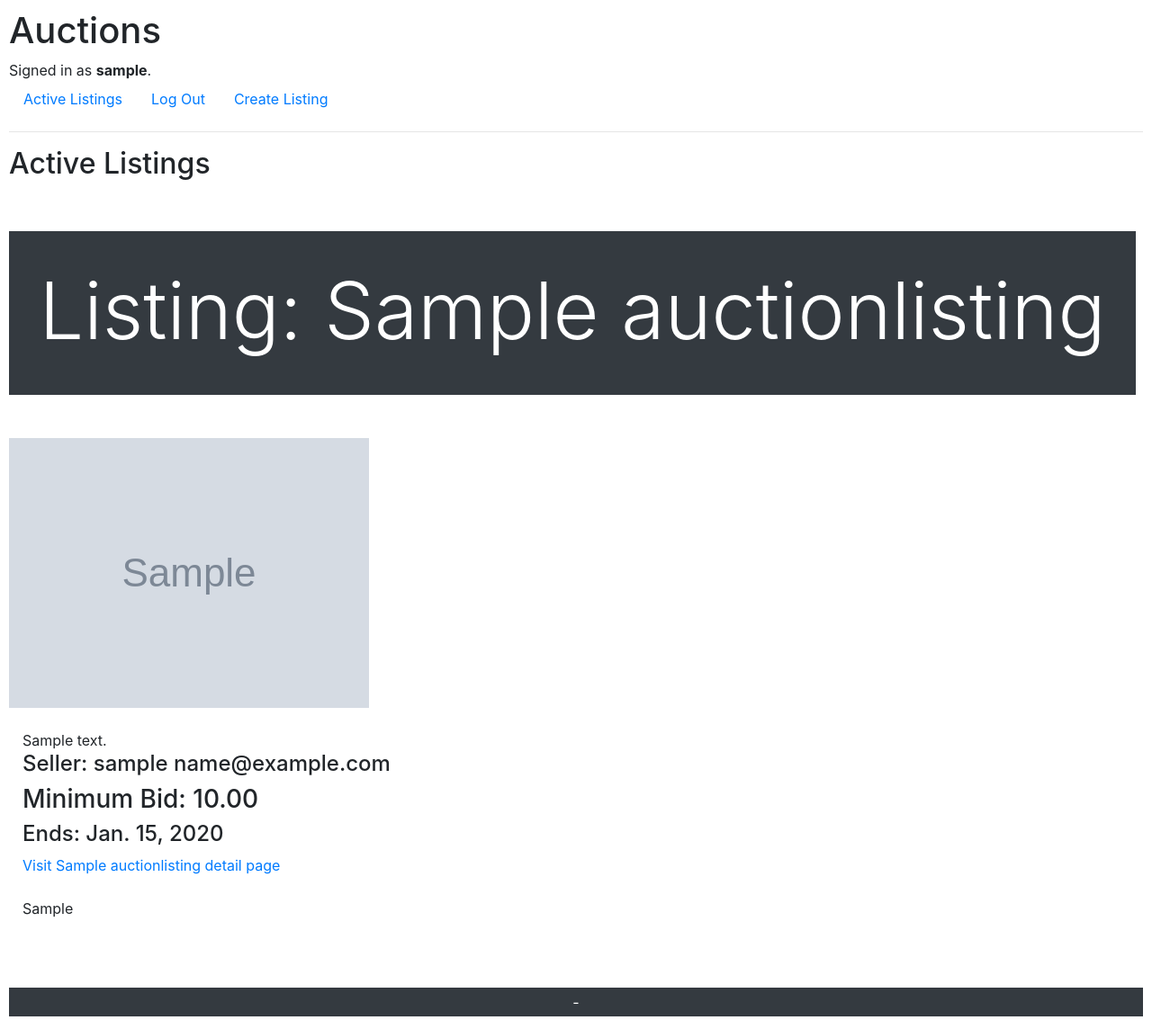
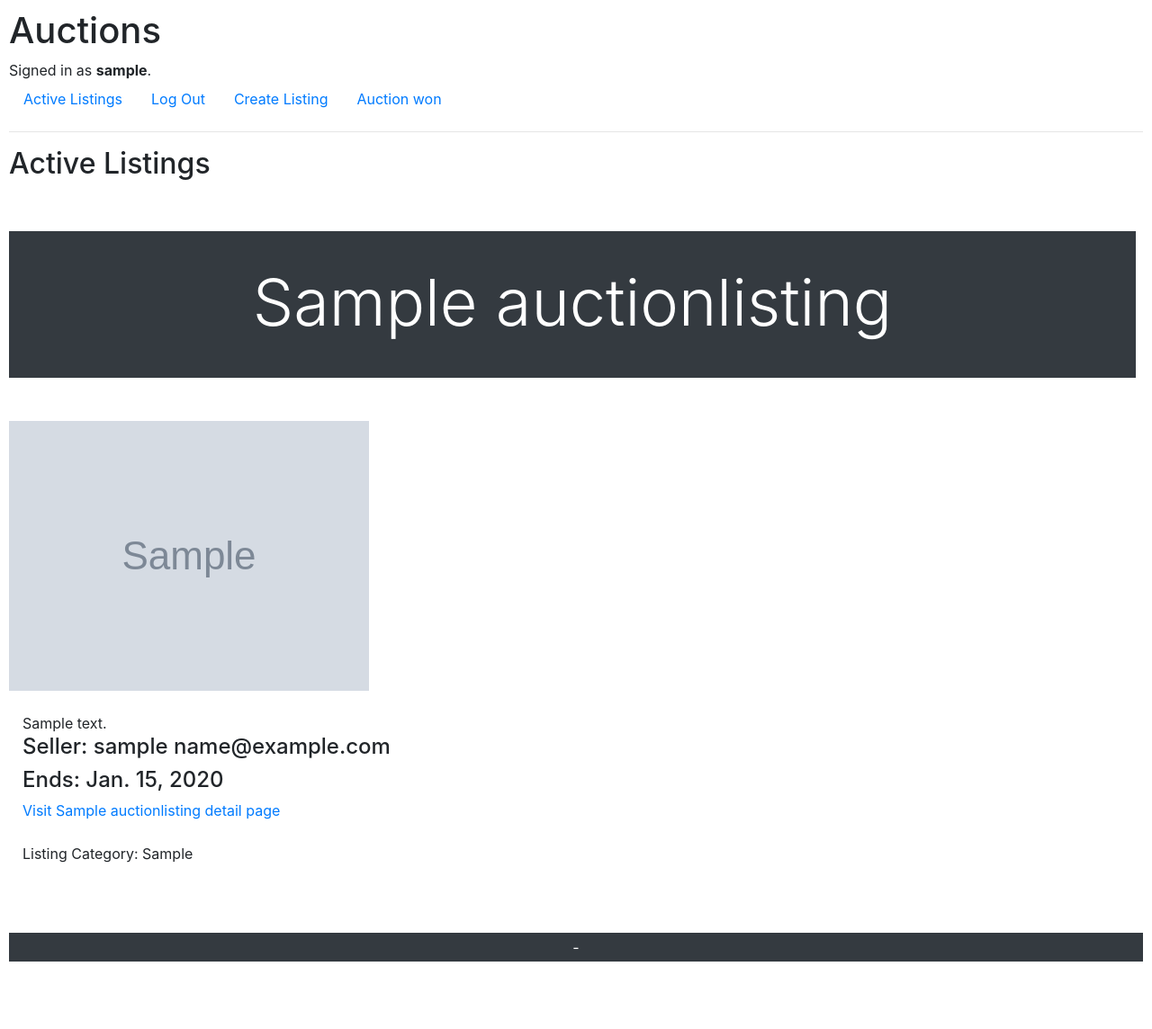
Before and after one commit to prosopopoeia/DjangoProj2, a Django app: page / in a window 1280 px wide. Shown: the whole page at 90% size. After the commit the page ends 1069 px from the top, so only its background shows below. Run offline with Django 3.2, Linux system fonts and the light colour scheme; a user stored in the database is signed in; tables that the repository leaves empty hold one stand-in row (values such as "Sample post"); grey boxes marked "Sample" are stand-in pictures; some libraries are stand-ins or nearby versions.

Commit message:
added support for bids, finished/finishing auctions

```diff
--- a/commerce/auctions/admin.py
+++ b/commerce/auctions/admin.py
@@ -1,9 +1,10 @@
 from django.contrib import admin
 
-from .models import User, AuctionListing, Bids, AuctionListingComments, WatchList
+from .models import User, AuctionListing, Bids, AuctionListingComments, WatchList, FinishedAuctions
 
 admin.site.register(User)
 admin.site.register(AuctionListing)
 admin.site.register(Bids)
 admin.site.register(AuctionListingComments)
 admin.site.register(WatchList)
+admin.site.register(FinishedAuctions)
--- a/commerce/auctions/forms.py
+++ b/commerce/auctions/forms.py
@@ -3,8 +3,12 @@ import datetime
 
 class NewListingForm(forms.Form):
     listing_name = forms.CharField(label='Name', max_length=30)
-    listing_price = forms.DecimalField(decimal_places=2, max_digits=6)
+    listing_price = forms.DecimalField(decimal_places=2, max_digits=9)
     listing_detail = forms.CharField(widget=forms.Textarea, max_length=800)
     listing_category = forms.CharField(label='Category', max_length=30, required=False)
     image_path = forms.CharField(max_length=500, required=False)
     end_date = forms.DateField(initial=datetime.date.today)
+
+
+class SubmitBidForm(forms.Form):
+    bid = forms.DecimalField(decimal_places=2, max_digits=9)
--- a/commerce/auctions/templates/auctions/index.html
+++ b/commerce/auctions/templates/auctions/index.html
@@ -1,14 +1,16 @@
 {% extends "auctions/layout.html" %}
 
 {% block body %}
-	<h2>Active Listings</h2>
+	<h2>{{ heading }}</h2>
+
+	<br /><br />
+
+	{% for auction in auctions %}
 
 
-	<br /><br />
-	{% for auction in auctions %}
 			<div class="bg-dark mr-md-2 pt-2 px-1 pt-md-1 px-md-1 text-center text-white overflow-hidden">
 				<div class="my-3 py-3">
-				<h2 class="display-2">Listing: {{ auction.listing_name }}</h2>
+					<h3 class="display-3">{{ auction.listing_name }}</h3>
 				</div>
 			</div>
 
@@ -20,15 +22,24 @@
 				{{ auction.listing_detail }}
 
 				<h4 class="display-5">Seller: {{ auction.user.username }} {{ auction.user.email }}<h4>
-			<h3>Minimum Bid: {{ auction.listing_price }} </h3>
+
+				{% if auction.active %}
 					<h4>Ends: {{ auction.end_date }}</h4>
 				    <a href="{% url 'display_listing' auction.listing_name %}">Visit {{ auction.listing_name }} detail page</a>
+
+				{% else %}
+				    Ending price: {{ auction.listing_price }}
+					<br />
+					<a href="{% url 'remove_auction' auction.listing_name %}">Remove from your Auction list</a>
+				{% endif %}
 				<br /><br />
-			{{ auction.listing_category }}
+				Listing Category: {{ auction.listing_category }}
 				<br /><br />
+
 			</div>
 			<br /><br />
 			<div class="bg-dark my-1 py-1 text-center text-white">-</div>
+
     {% endfor %}
 
 {% endblock %}
--- a/commerce/auctions/templates/auctions/layout.html
+++ b/commerce/auctions/templates/auctions/layout.html
@@ -30,6 +30,9 @@
 				<li class="nav-item">
                     <a class="nav-link" href="{% url 'create_listing' %}">Create Listing</a>
                 </li>
+				<li class="nav-item">
+                    <a class="nav-link" href="{% url 'won_view' %}">Auction won</a>
+                </li>
 
             {% else %}
                 <li class="nav-item">
--- a/commerce/auctions/urls.py
+++ b/commerce/auctions/urls.py
@@ -7,8 +7,11 @@ urlpatterns = [
     path("login", views.login_view, name="login"),
     path("logout", views.logout_view, name="logout"),
     path("register", views.register, name="register"),
-    path("display_listing/<str:listing>", views.display_listing, name="display_listing"),
+    path("won_view", views.won_view, name="won_view"),
+    path("display_listing/<str:plisting>", views.display_listing, name="display_listing"),
     path("create_listing", views.create_listing, name="create_listing"),
-    path("watchlist/<str:plisting>/<str:puser>", views.watchlist, name="watchlist"),
-    path("watchlist/<str:user>", views.watchlist, name="watchlist"),
+    path("watchlist/<str:plisting>", views.watchlist, name="watchlist"),
+    path("bid/<str:plisting>", views.bid, name="bid"),
+    path("remove_auction/<str:plisting>", views.remove_auction, name="remove_auction"),
+    path("end_auction/<str:plisting>", views.end_auction, name="end_auction"),
 ]
--- a/commerce/auctions/views.py
+++ b/commerce/auctions/views.py
@@ -2,19 +2,12 @@ from django.contrib.auth import authenticate, login, logout
 from django.db import IntegrityError
 from django.http import HttpResponse, HttpResponseRedirect
 from django.core.exceptions import ObjectDoesNotExist
-from django.shortcuts import render, get_object_or_404
+from django.shortcuts import render, get_object_or_404, redirect
 from django.urls import reverse
-from auctions.forms import NewListingForm
+from auctions.forms import NewListingForm, SubmitBidForm
+from decimal import *
 
-from .models import User, AuctionListing, Bids, AuctionListingComments, WatchList
-
-
-def index(request):
-    auctions = AuctionListing.objects.all()
-    return render(request, "auctions/index.html", {
-        "auctions" : auctions
-    })
-
+from .models import User, AuctionListing, Bids, AuctionListingComments, WatchList, FinishedAuctions
 
 def login_view(request):
     if request.method == "POST":
@@ -63,6 +56,7 @@ def register(request):
                 "message": "Username already taken."
             })
         login(request, user)
+        request.session["uname"] = username
         return HttpResponseRedirect(reverse("index"))
     else:
         return render(request, "auctions/register.html")
@@ -74,57 +68,173 @@ def register(request):
             # new_entry.save()
             ###################################################
 
-# def add_to_watchlist(puser, auction):
-    # try:
-        # WatchList.objects.create(auction_listing=auction, user=puser)
-    # except:
-        # return false
+###################################################################################
+def index(request):
+    auctions = AuctionListing.objects.filter(active=True)
+    return render(request, "auctions/index.html", {
+        "auctions" : auctions,
+        "heading" : "Active Listings"})
 
-    # return true
+def end_auction(request, plisting):
+    Auction_object = get_object_or_404(AuctionListing, listing_name=plisting)
+    Auction_object.active = False
+    Auction_object.save()
+    try:
+        susername = Bids.objects.get(auction_listing=Auction_object, is_highest_bid=True).user.username
+    except:
+        Auction_object.delete()
+        return HttpResponse("fail")
+    vuser = get_object_or_404(User, username=susername)
+    FinishedAuctions.objects.create(winner=vuser, listing_name=Auction_object)
+    return redirect('index')
 
-def watchlist(request, plisting, puser):
+def remove_auction(request, plisting):
+    auction = AuctionListing.objects.get(listing_name=plisting)
+    auction.delete()
+    return won_view(request)
+
+def won_view(request):
+    try:
+        susername = request.session.get("uname", "")
+        vuser = get_object_or_404(User, username=susername)
+    except:
+        auction_data = "invalid user"
+    auction_list = []
+    try:
+        auction_data = FinishedAuctions.objects.filter(winner=vuser)
+        for ad in auction_data:
+            auction_list.append(ad.listing_name)
+    except:
+        auction_data = "No auctions to display"
+    return render(request, "auctions/index.html", {
+        "auctions" : auction_list,
+        "heading" : 'Your Winning Auctions'})
+
+def watchlist(request, plisting):
     Auction_object = get_object_or_404(AuctionListing, listing_name=plisting)
-    User_object = get_object_or_404(User, username=request.session["uname"])
-    WatchList.objects.create(auction_listing=Auction_object, user=User_object)
+    try:
+        User_object = get_object_or_404(User, username=request.session.get("uname", ""))
+    except:
+        #not logged in
+        return show_listing(request, Auction_object)
+    try:
+        wl = WatchList.objects.get(auction_listing=Auction_object, user=User_object)
+        wl.delete()
+    except:
+        #not yet watchlisted
+        WatchList.objects.create(auction_listing=Auction_object, user=User_object)
     return show_listing(request, Auction_object)
 
-def display_listing(request, listing):
-    Auction_object = get_object_or_404(AuctionListing, listing_name=listing)
+def display_listing(request, plisting):
+    Auction_object = get_object_or_404(AuctionListing, listing_name=plisting)
     return show_listing(request, Auction_object)
 
-def show_listing(request, listing):
-    vimg_width = "0"
-    vimg_height = "0"
-    if listing.image_path:
-        vimg_width = "400"
-        vimg_height = "500"
-
-    category_text = ""
-    if listing.listing_category:
-        category_text = "Listing Category: " + listing.listing_category
-
-        # try:
-            # Watchlist_object = WatchList.objects.get(listing_name=vname, )
-            # watchstate = "Item watchlisted"
-        # except ObjectDoesNotExist:
-            # watchstate = ""
-
+def bid(request, plisting):
+    vbid_amount = Decimal(request.POST.get("bid"))
+    listing = get_object_or_404(AuctionListing, listing_name=plisting)
+    try:
+        susername = request.session.get("uname", "")
+        vuser = User.objects.get(username=susername)
+        vbid = Bids.objects.get(
+            auction_listing=listing,
+            is_highest_bid=True)
+    except:
+        #return show_listing(request, listing)
         return render(request, "auctions/display_listing.html", {
             "dlisting_name" : listing.listing_name,
             "dcurrent_bid" : listing.listing_price,
             "dimage_path" : listing.image_path,
             "duser_name" : listing.user.username,
             "duser_email" : listing.user.email,
-            "dlisting_category" : category_text,
+            "dlisting_category" : "none",
+            "dlisting_detail" : listing.listing_detail,
+            "dimg_width" : "0",
+            "dimg_height" : "0",
+            "dend_date" : listing.end_date,
+            "watchlist_state" : "no user: " + request.session.get("uname", "") + " , or perhaps no bid. from post: " + str(vbid_amount) + " current highest: "})
+    msg = ""
+    if vbid_amount > vbid.bid_amount:
+        Bids.objects.create(
+            bid_amount=vbid_amount,
+            is_highest_bid=True,
+            auction_listing=listing,
+            user=vuser
+        )
+        vbid.is_highest_bid = False
+        vbid.save()
+        listing.listing_price = vbid_amount
+        listing.save()
+    else:
+        msg = "Error - Bid must exceed current bid!"
+    return show_listing(request, listing, msg)
+
+def show_listing(request, listing, optional_msg=""):
+    vimg_width = "0"
+    vimg_height = "0"
+    if listing.image_path:
+        vimg_width = "400"
+        vimg_height = "500"
+    if listing.active == False:
+        return redirect('index')
+    vbid_form = SubmitBidForm()
+    try:
+        susername = request.session.get("uname", "")
+        vuser = User.objects.get(username=susername)
+    except:
+        return render(request, "auctions/display_listing.html", {
+            "dlisting_name" : listing.listing_name,
+            "dcurrent_bid" : listing.listing_price,
+            "dimage_path" : listing.image_path,
+            "duser_name" : listing.user.username,
+            "duser_email" : listing.user.email,
+            "dlisting_category" : listing.listing_category,
             "dlisting_detail" : listing.listing_detail,
             "dimg_width" : vimg_width,
             "dimg_height" : vimg_height,
             "dend_date" : listing.end_date,
-            #"waitlist_state" : ,
-        })
+            "watchlist_state" : "",
+            "dbid_form" : vbid_form,
+            "msg" : optional_msg,})
+    try:
+        Bid_Object = Bids.objects.get(
+            auction_listing=listing,
+            is_highest_bid=Yes)
+        vcurrent_bid = Bid_Object.bid_amount
+    except:
+        vcurrent_bid = listing.listing_price
+
+    watchstate = "Remove from watchlist"
+    try:
+        Watchlist_object = WatchList.objects.get(
+            auction_listing=listing,
+            user=vuser)
+    except:
+        watchstate = "Add to watchlist"
+    return render(request, "auctions/display_listing.html", {
+        "dlisting_name" : listing.listing_name,
+        "dcurrent_bid" : vcurrent_bid,
+        "dimage_path" : listing.image_path,
+        "duser_name" : listing.user.username,
+        "duser_email" : listing.user.email,
+        "dlisting_category" : listing.listing_category,
+        "dlisting_detail" : listing.listing_detail,
+        "dimg_width" : vimg_width,
+        "dimg_height" : vimg_height,
+        "dend_date" : listing.end_date,
+        "watchlist_state" : watchstate,
+        "dbid_form" : vbid_form,
+        "msg" : optional_msg,})
+
+def end_auction(request, plisting):
+    Auction_object = get_object_or_404(AuctionListing, listing_name=plisting)
+    Auction_object.active = False
+    Auction_object.save()
+    susername = Bids.objects.get(auction_listing=Auction_object, is_highest_bid=True).user.username
+    vuser = get_object_or_404(User, username=susername)
+    FinishedAuctions.objects.create(winner=vuser, listing_name=Auction_object)
+    return redirect('index')
 
 def create_listing(request):
-
     if request.method == "POST":
         vcreate_listing_form = NewListingForm(request.POST)
 
@@ -135,9 +245,8 @@ def create_listing(request):
             vimage_path  = vcreate_listing_form.cleaned_data["image_path"]
             vlisting_category = vcreate_listing_form.cleaned_data["listing_category"]
             vend_date = vcreate_listing_form.cleaned_data["end_date"]
-            puser = request.POST.get("huser")
-            usey = User.objects.get(username=puser)
-
+            puser = request.POST.get("huser") #TODO - TEST request.session.get("uname")!!!!!!!!******!!!!!!!!!!!!!!!!!!!!!!!!!!!!!!!*******
+            vuser = User.objects.get(username=puser)
             try:
                 Auction_object = AuctionListing.objects.get(listing_name=vname)
             except ObjectDoesNotExist:
@@ -148,14 +257,14 @@ def create_listing(request):
                     image_path = vimage_path,
                     listing_category = vlisting_category,
                     end_date = vend_date,
-                    user=usey
-                )
+                    user=vuser)
                 Auction_object = get_object_or_404(AuctionListing, listing_name=vname)
-
+                Bids.objects.create(
+                    bid_amount=vlisting_price,
+                    auction_listing=Auction_object,
+                    is_highest_bid=True,
+                    user = vuser)
             return show_listing(request, Auction_object)
 
     listing_form = NewListingForm()
-
-    return render(request, "auctions/create_listing.html", {
-        "d_form" : listing_form,
-    })
+    return render(request, "auctions/create_listing.html", {"d_form" : listing_form})
```
Also changed, not shown: commerce/auctions/models.py (+7 -3 lines), commerce/auctions/templates/auctions/display_listing.html (+22 -6 lines), commerce/auctions/migrations/0009_bids_is_highest_bid.py (added), commerce/auctions/migrations/0010_auto_20200825_2009.py (added), commerce/auctions/migrations/0011_auctionlisting_active.py (added), commerce/auctions/migrations/0012_auto_20200827_0539.py (added), commerce/auctions/migrations/0013_finishedauctions.py (added). Lines whose indentation alone changed are shown as unchanged.
